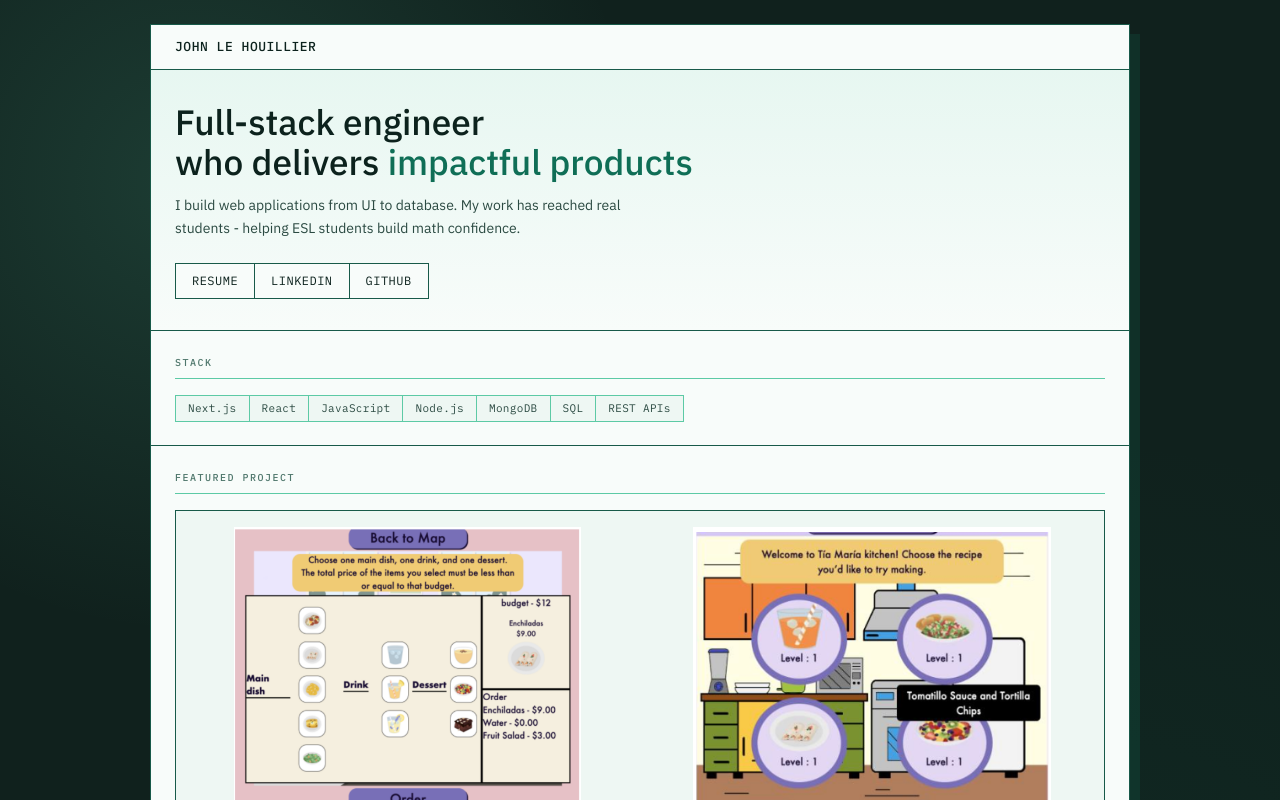
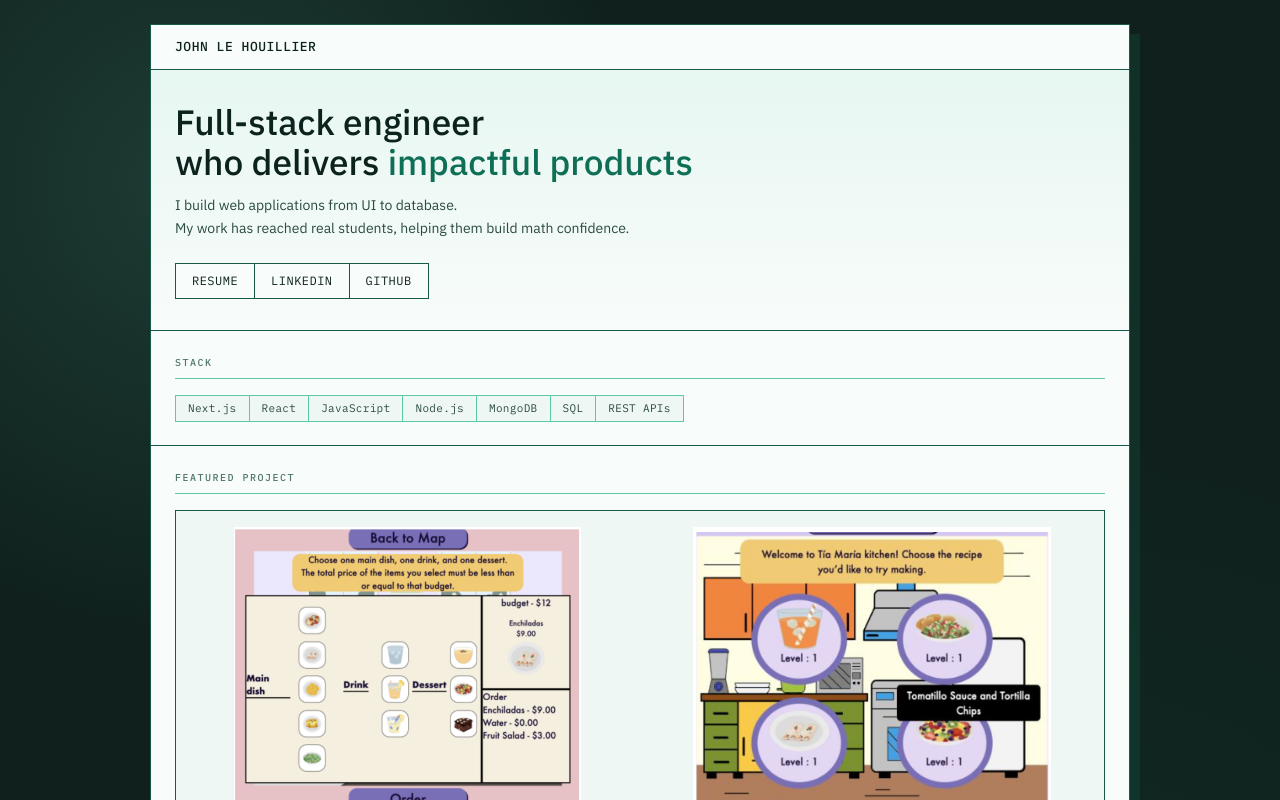
Before and after one commit to johnleh/john-portfolio, a Next.js app: page / in a window 1280 px wide. Shown: the top 800 px of the page. Built offline with nearby package versions, Linux system fonts and the light colour scheme.

Commit message:
Copy changes

```diff
--- a/src/app/page.js
+++ b/src/app/page.js
@@ -15,8 +15,9 @@ export default function Home() {
             who delivers <em>impactful products</em>
           </h1>
           <p className="port-hero-sub">
-            I build web applications from UI to database. My work has reached
-            real students - helping ESL students build math confidence.
+            I build web applications from UI to database.
+            <br />
+            My work has reached real students, helping them build math confidence.
           </p>
           <div className="port-cta-row">
 
```
